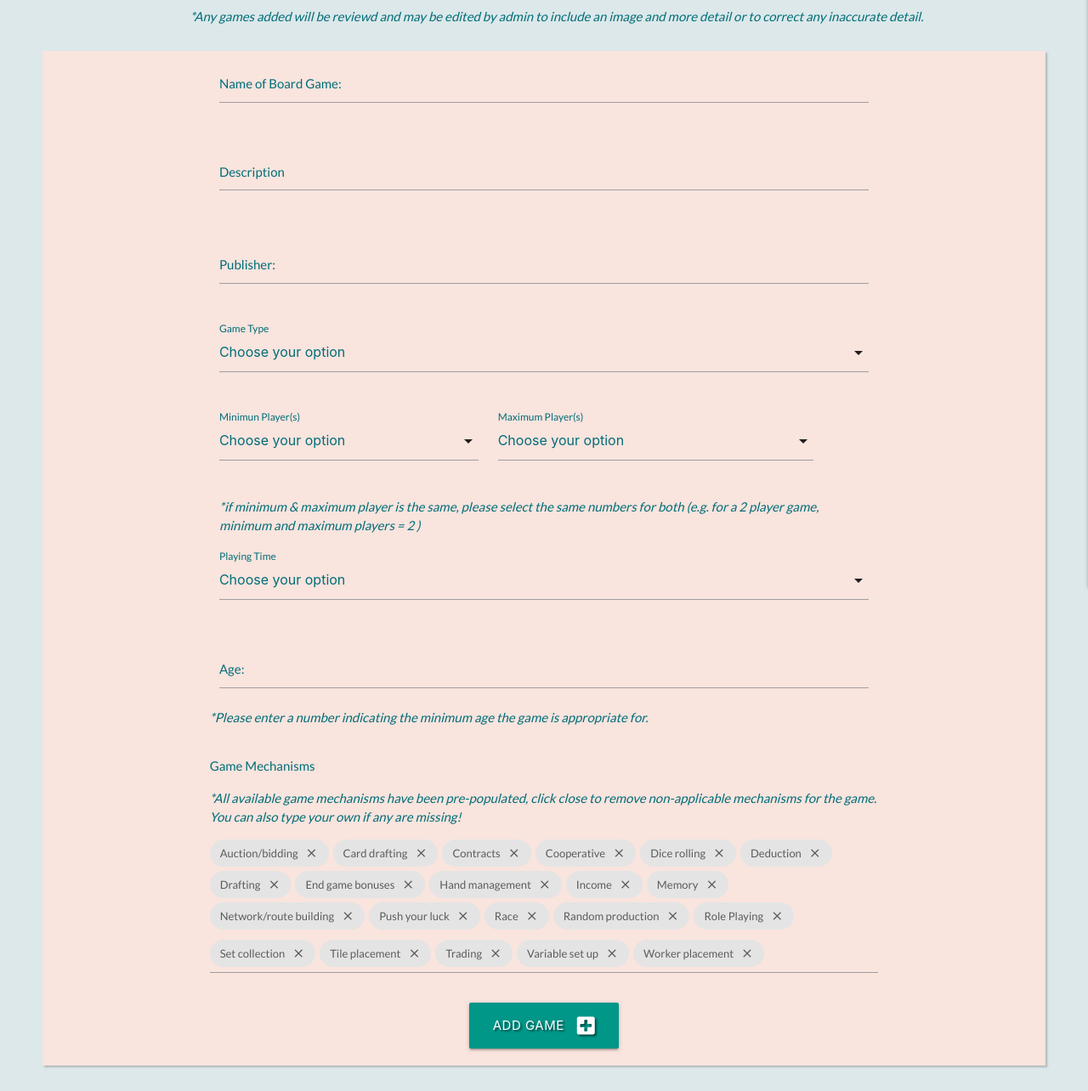
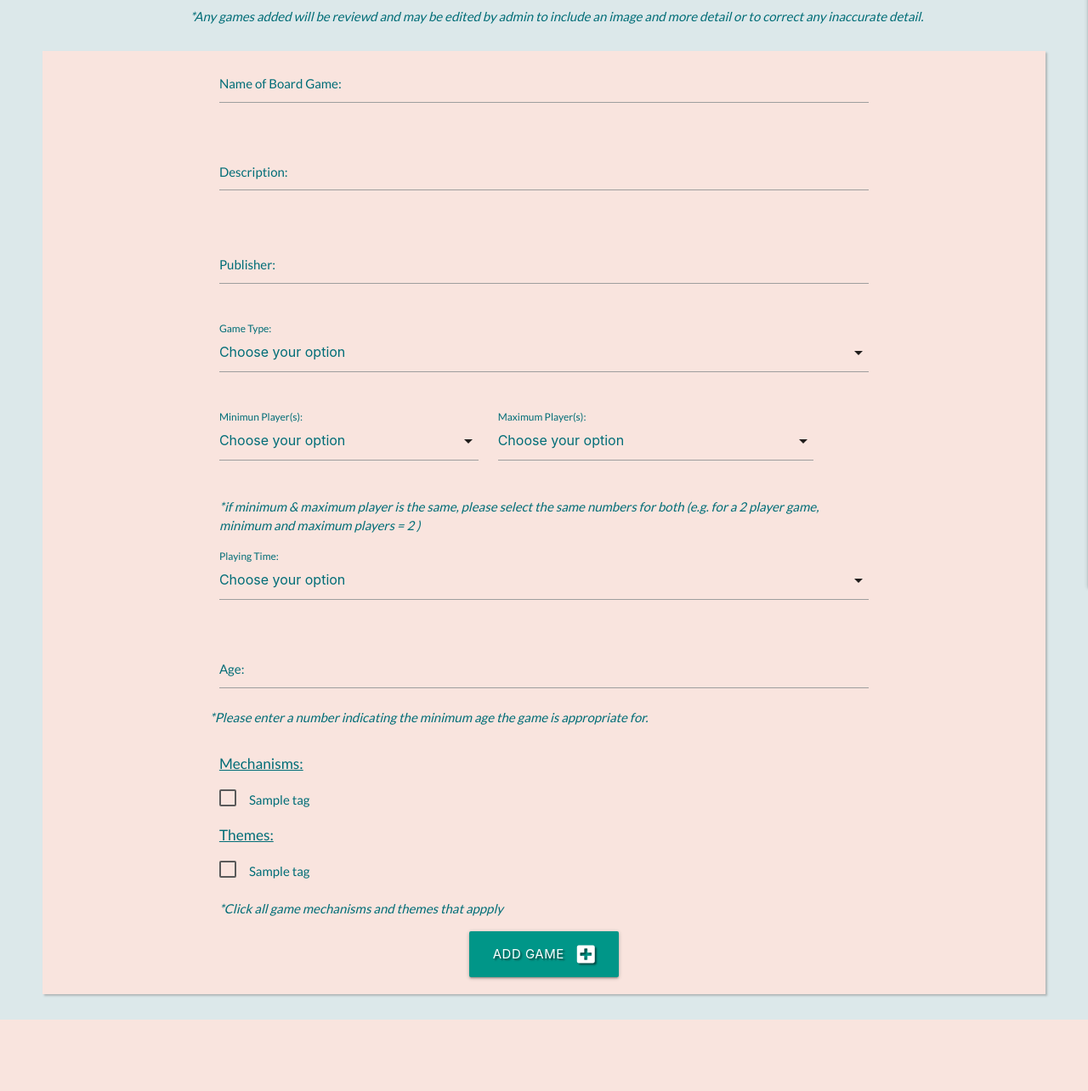
Before and after one commit to Vivioli87/meeple_finder, a Flask app: page /add_game in a window 1280 px wide. Shown: the part 169-1453 px from the top of the page at 85% size. After the commit the page ends 1369 px from the top, so only its background shows below. Run offline with Flask 2, Linux system fonts and the light colour scheme; a database or web service that is not in the repository returns one stand-in record (values such as "Sample title"); some libraries are stand-ins or nearby versions.

Commit message:
added checkbox input on add game form for mechanisms and themes, data inputs to db

```diff
--- a/app.py
+++ b/app.py
@@ -46,14 +46,20 @@ def add_game():
             "max_player": request.form.get("max_player"),
             "age": request.form.get("age"),
             "playing_time": request.form.get("playing_time"),
-            # "mechanisms": request.form.getlist("mechanisms")
+            "mechanisms": request.form.getlist("mechanisms"),
+            "themes": request.form.getlist("themes")
             }
+
         mongo.db.games.insert_one(game)
         flash("Game Successfully Added")
         games = mongo.db.games.find()
         return render_template("games.html", games=games)
-
-    return render_template("add_game.html")
+    else:
+        mechanisms = mongo.db.tags.find({"use":"mechanisms"})
+        themes = mongo.db.tags.find({"use":"themes"})
+        return render_template("add_game.html",
+                                mechanisms=mechanisms,
+                                themes=themes)
 
 
 @app.route("/register", methods=["GET", "POST"])
--- a/static/css/style.css
+++ b/static/css/style.css
@@ -60,6 +60,21 @@ a.brand-logo {
     color: #006d77;
 }
 
+.tags > label{
+
+    color: #006d77;
+    margin-right: 40px;
+}
+
+.tags > h6 {
+    margin-bottom: 20px;
+}
+
+.tags{
+    margin-bottom: 20px;
+}
+
+
 /*media queries*/
 
 @media only screen and (max-width: 992px){
--- a/static/js/tags.js
+++ /dev/null
@@ -1,66 +0,0 @@
-/* tags - for game mechanisms */
-$('.chips-initial').chips({
-    data: [{
-      tag: 'Auction/bidding ',
-    },
-    {
-      tag: 'Card drafting',
-    },
-    {
-      tag: 'Contracts',
-    },
-    {
-      tag: 'Cooperative',
-    },
-    {
-      tag: 'Dice rolling',
-    },
-    {
-      tag: 'Deduction',
-    },
-    {
-      tag: 'Drafting',
-    },
-    {
-      tag: 'End game bonuses',
-    },
-    {
-      tag: 'Hand management',
-    },
-    {
-      tag: 'Income',
-    },
-    {
-      tag: 'Memory',
-    },
-    {
-      tag: 'Network/route building',
-    },
-    {
-      tag: 'Push your luck',
-    },
-    {
-      tag: 'Race',
-    },
-    {
-      tag: 'Random production',
-    },
-    {
-      tag: 'Role Playing',
-    },
-    {
-      tag: 'Set collection',
-    },
-    {
-      tag: 'Tile placement',
-    },
-    {
-      tag: 'Trading',
-    },
-    {
-      tag: 'Variable set up',
-    },
-    {
-      tag: 'Worker placement',
-    }],
-  });
--- a/templates/add_game.html
+++ b/templates/add_game.html
@@ -22,7 +22,7 @@
                 <div class="input-field col s12">
                     <textarea id="description" name="description" minlength="5"
                         maxlength="300" class="materialize-textarea validate" required></textarea>
-                    <label for="description">Description</label>
+                    <label for="description">Description:</label>
                 </div>
             </div>
             <!-- publisher -->
@@ -42,7 +42,7 @@
                       <option value="base expansion">Expansion (requires base game to play)</option>
                       <option value="standalone expansion">Standalone Expansion</option>
                     </select>
-                    <label for="type">Game Type</label>
+                    <label for="type">Game Type:</label>
                 </div>
             </div>
             <!--player count - 2 dropdowns: min-player & max_player -->
@@ -56,7 +56,7 @@
                       <option value="4">4</option>
                       <option value="5">5</option>
                     </select>
-                    <label for="min_player">Minimun Player(s)</label>
+                    <label for="min_player">Minimun Player(s):</label>
                 </div>
                 <div class="input-field col s6">
                     <select id="max_player" name="max_player">
@@ -71,7 +71,7 @@
                         <option value="8">8</option>
                         <option value="+">No maximum</option>
                     </select>
-                    <label for="max_player">Maximum Player(s)</label>
+                    <label for="max_player">Maximum Player(s):</label>
                 </div>
             </div>
                 <p class="custom-teal-text"><em>*if minimum & maximum player is the same, please select the same numbers for both
@@ -85,7 +85,7 @@
                         <option value="medium">Medium: 1-2 hours</option>
                         <option value="long">Long: More than 2 hours</option>
                     </select>
-                    <label for="playing_time">Playing Time</label>
+                    <label for="playing_time">Playing Time:</label>
                 </div>
             </div>
             <!--playing age -->
@@ -97,14 +97,26 @@
                 <p class="custom-teal-text"><em>*Please enter a number indicating the minimum age the game is appropriate for.</em></p>
             </div>
             <!--mechanisms - tags -->
-            <div class="row custom-teal-text">
-                <h7>Game Mechanisms</h7>
-                <p><em>*All available game mechanisms have been pre-populated, click close to remove non-applicable mechanisms for the game. You can also type your own if any are missing!</em></p>
-
-                <div id="mechanisms" name="mechanisms" class="chips chips-initial">
-                </div>
+            <div class="custom-teal-text tags">
+                <h6 class="underline">Mechanisms:</h6>
+                {% for mech in mechanisms %}
+                    <label for="mech{{loop.index}}">
+                        <input type="checkbox" class="filled-in" id="mech{{loop.index}}" name="mechanisms" value="{{mech.name}}"/>
+                        <span>{{mech.name|capitalize}}</span>
+                    </label>
+                {% endfor %}
             </div>
-
+            <!--themes - tags -->
+            <div class="custom-teal-text tags">
+                <h6 class="underline">Themes:</h6>
+                {% for theme in themes %}
+                <label for="theme{{loop.index}}">
+                    <input type="checkbox" class="filled-in" id="theme{{loop.index}}" name="themes" value="{{theme.name}}"/>
+                    <span>{{theme.name|capitalize}}</span>
+                </label>
+                {% endfor %}
+            </div>
+            <p class="custom-teal-text"><em>*Click all game mechanisms and themes that appply</em></p>
             <!--submit button -->
             <div class="row">
                 <div class="col s12 center-align">
@@ -115,8 +127,4 @@
             </div>
         </form>
     </div>
-    {% block scripts %}
-    <script src="{{ url_for('static', filename='js/tags.js') }}"></script>
-    {% endblock %}
-
 {% endblock %}
```
